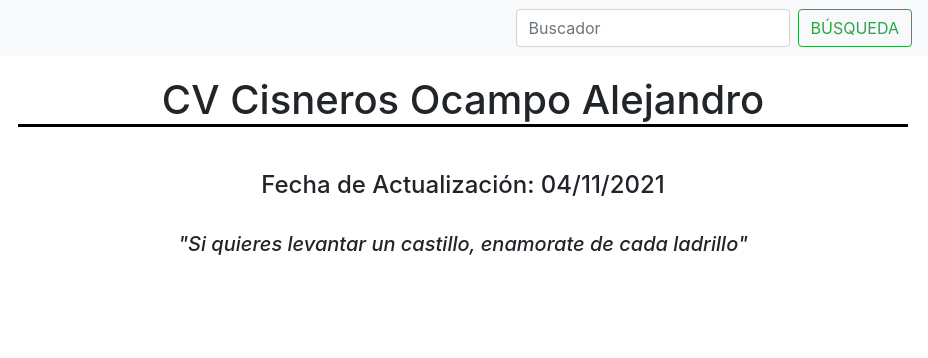
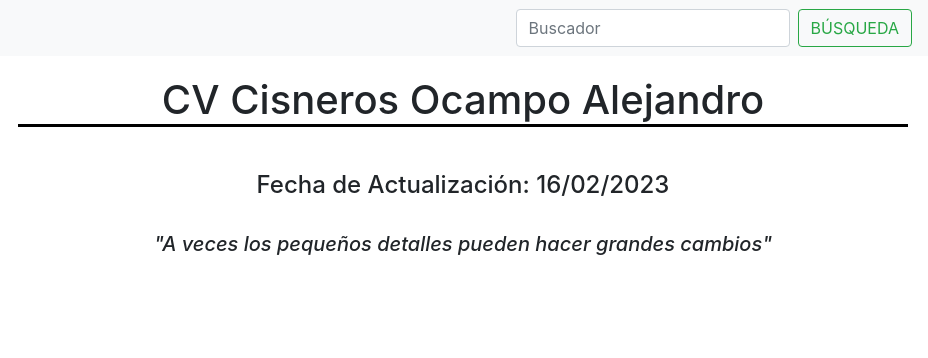
Before and after one commit to ACO-626/CurriculumVitae---ACO, a plain HTML site: page index.html in a window 1280 px wide. Shown: the top 358 px of the page, 352-1280 px from the left. Drawn offline with Linux system fonts and the light colour scheme.

Commit message:
Actualizacion 2023

```diff
--- a/index.html
+++ b/index.html
@@ -50,10 +50,10 @@
 <h1 class="titulo">CV Cisneros Ocampo Alejandro</h1>
 <br>
 
-<h4>Fecha de Actualización: 04/11/2021</h4>
+<h4>Fecha de Actualización: 16/02/2023</h4>
 
 <br>
-<h5  ><i>"Si quieres levantar un castillo, enamorate de cada ladrillo"</i></h5>
+<h5  ><i>"A veces los pequeños detalles pueden hacer grandes cambios"</i></h5>
 </div>
 
 
```
Also changed, not shown: 1 other file.
